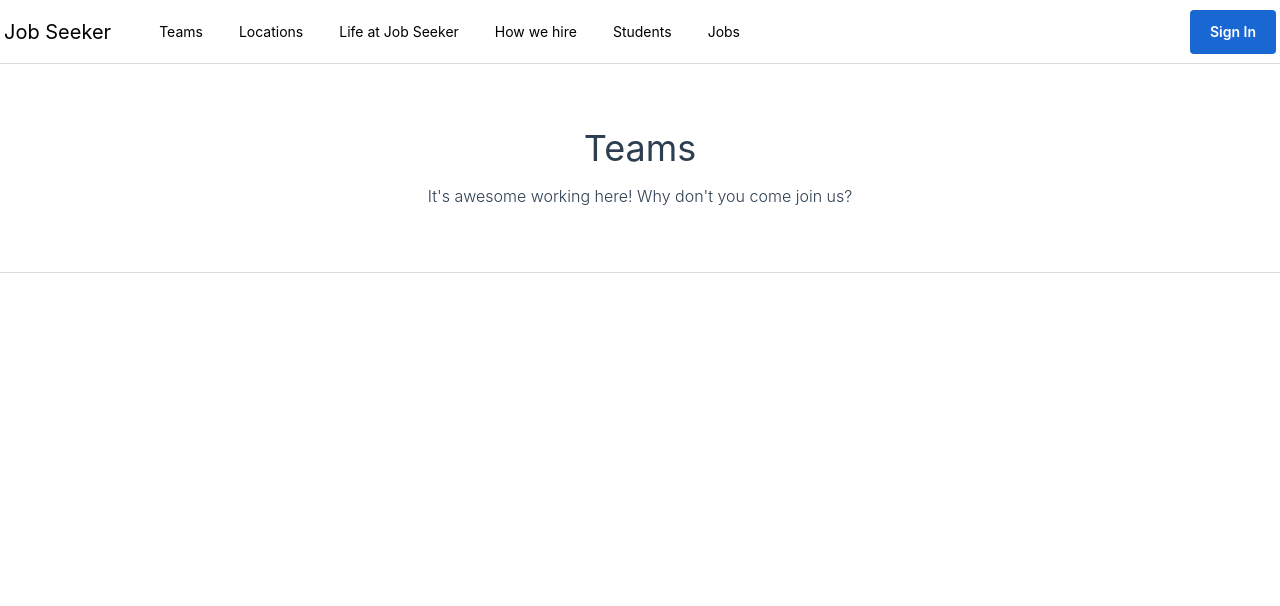
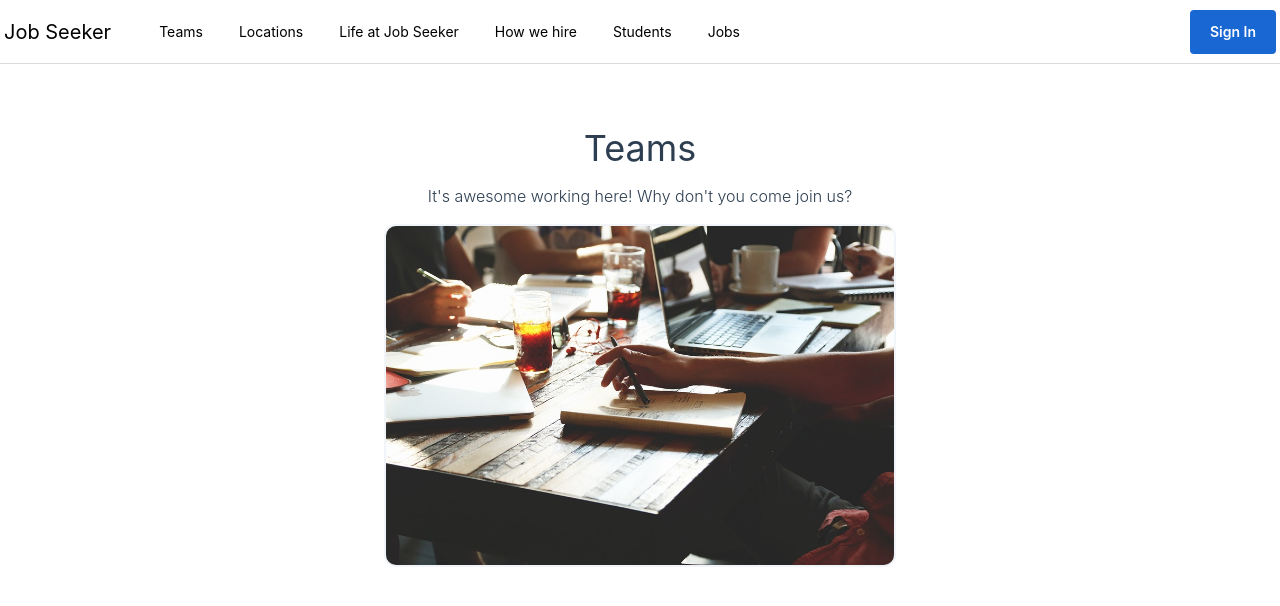
Before and after one commit to ondairos/job_seeker, a Vue app: page /teams in a window 1280 px wide. Shown: the top 606 px of the page. Built offline with nearby package versions, Linux system fonts and the light colour scheme.

Commit message:
added image

```diff
--- a/src/components/Shared/HeaderContainer.vue
+++ b/src/components/Shared/HeaderContainer.vue
@@ -11,6 +11,8 @@ export default defineComponent({
     <div class="mx-auto my-16 text-center">
       <slot name="title"> Sample Title </slot>
       <slot name="subtitle">Sample Subtitle</slot>
+
+      <slot name="image">Sample Image</slot>
     </div>
   </div>
 </template>
--- a/src/views/TeamsView.vue
+++ b/src/views/TeamsView.vue
@@ -2,6 +2,7 @@
 import { defineComponent } from "vue";
 
 import HeaderContainer from "@/components/Shared/HeaderContainer.vue";
+import TeamsImage from "@/assets/teams_image.jpg";
 
 export default defineComponent({
   name: "TeamsView",
@@ -10,6 +11,9 @@ export default defineComponent({
   },
 
   setup() {
+    const TeamsImageCover = TeamsImage;
+
+    return { TeamsImageCover };
     // const myData = ref([]);
     // onMounted(() =>
     //   axios
@@ -38,6 +42,14 @@ export default defineComponent({
           It's awesome working here! Why don't you come join us?
         </h2>
       </template>
+
+      <template #image>
+        <img
+          :src="TeamsImageCover"
+          alt="TestImage"
+          class="w-2/5 rounded-xl mx-auto border-2 border-solid border-slate-100"
+        />
+      </template>
     </header-container>
   </div>
 </template>
```
Also changed, not shown: src/assets/teams_image.jpg (added).
